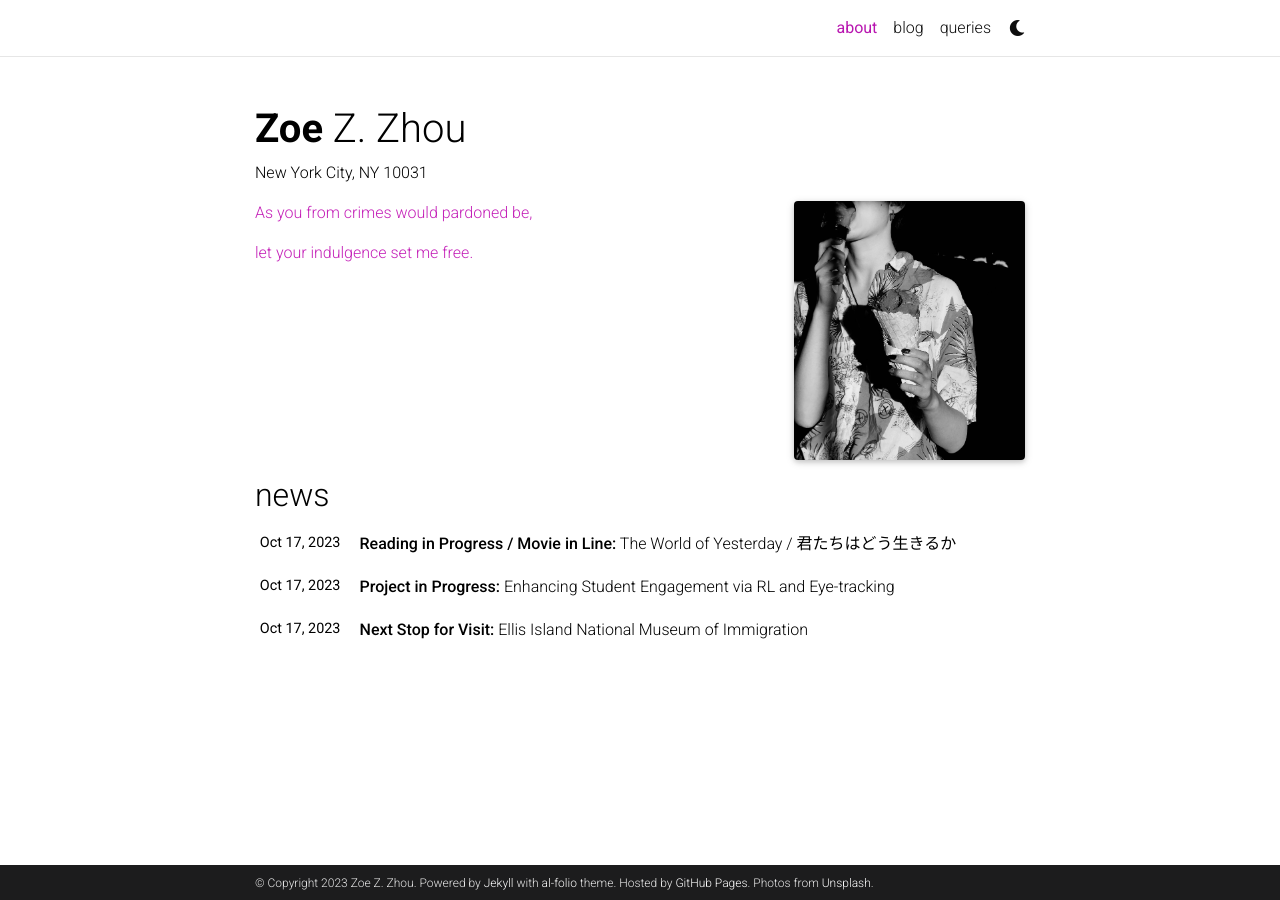
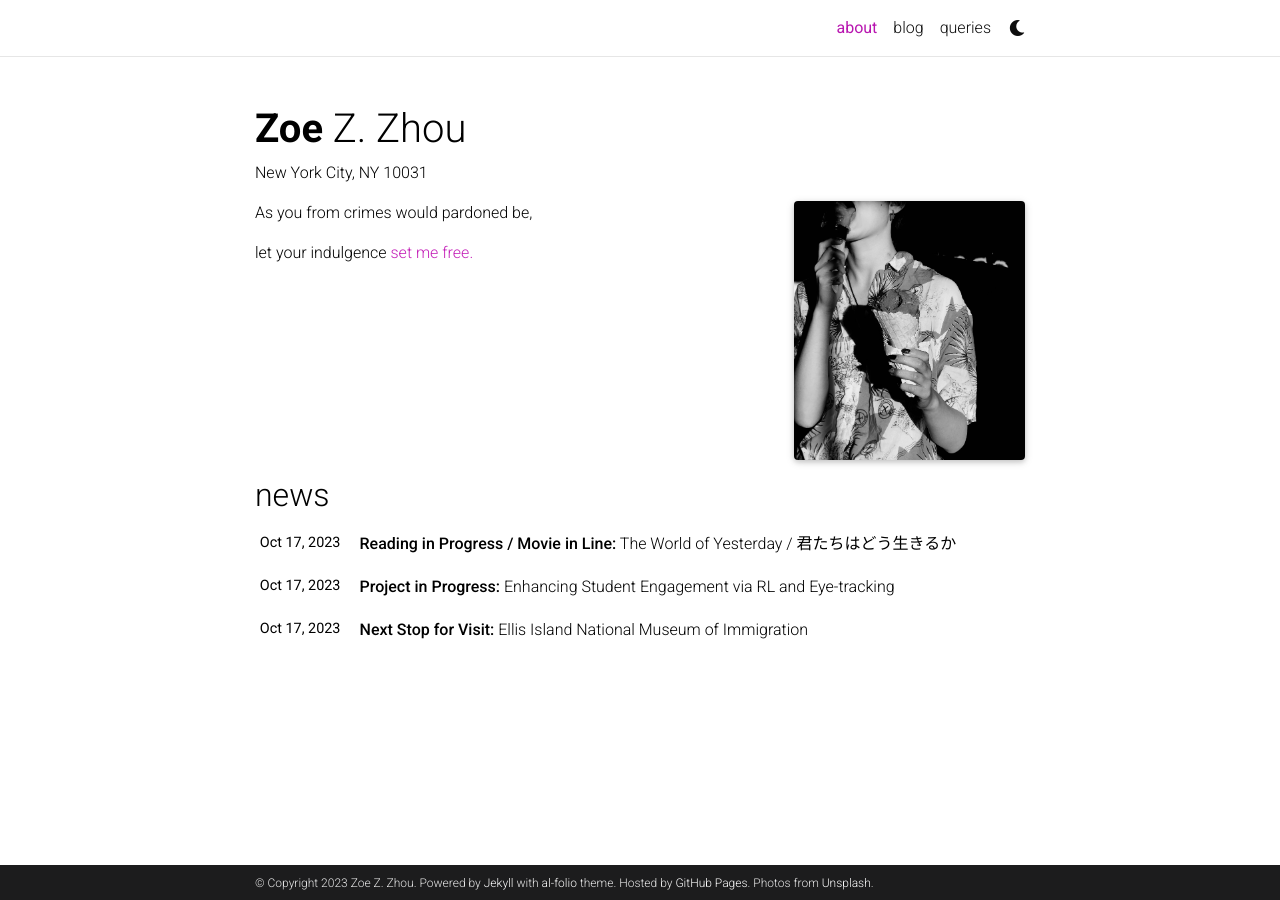
Before and after one commit to Zoewhat/Zoewhat.github.io, a Jekyll site: the page built from _pages/about.md, in a window 1280 px wide. Built offline with Jekyll 4.4.1, drawn with Linux system fonts in a browser that asks for light colours; full-size pictures stand in for the smaller copies a plugin makes; comment, search, counter and statistics services are not loaded; a style sheet for code colours, icons or effects is not loaded.

Commit message:
Update about.md

```diff
--- a/_pages/about.md
+++ b/_pages/about.md
@@ -14,6 +14,6 @@ news : true  # includes a list of news items
 
 ---
 
-<span style="color:#c420b8;">As you from crimes would pardoned be,</span>
+As you from crimes would pardoned be,
 
-<span style="color:#c420b8;">let your indulgence set me free.</span>
+let your indulgence <span style="color:#c420b8;">set me free.</span>
```
